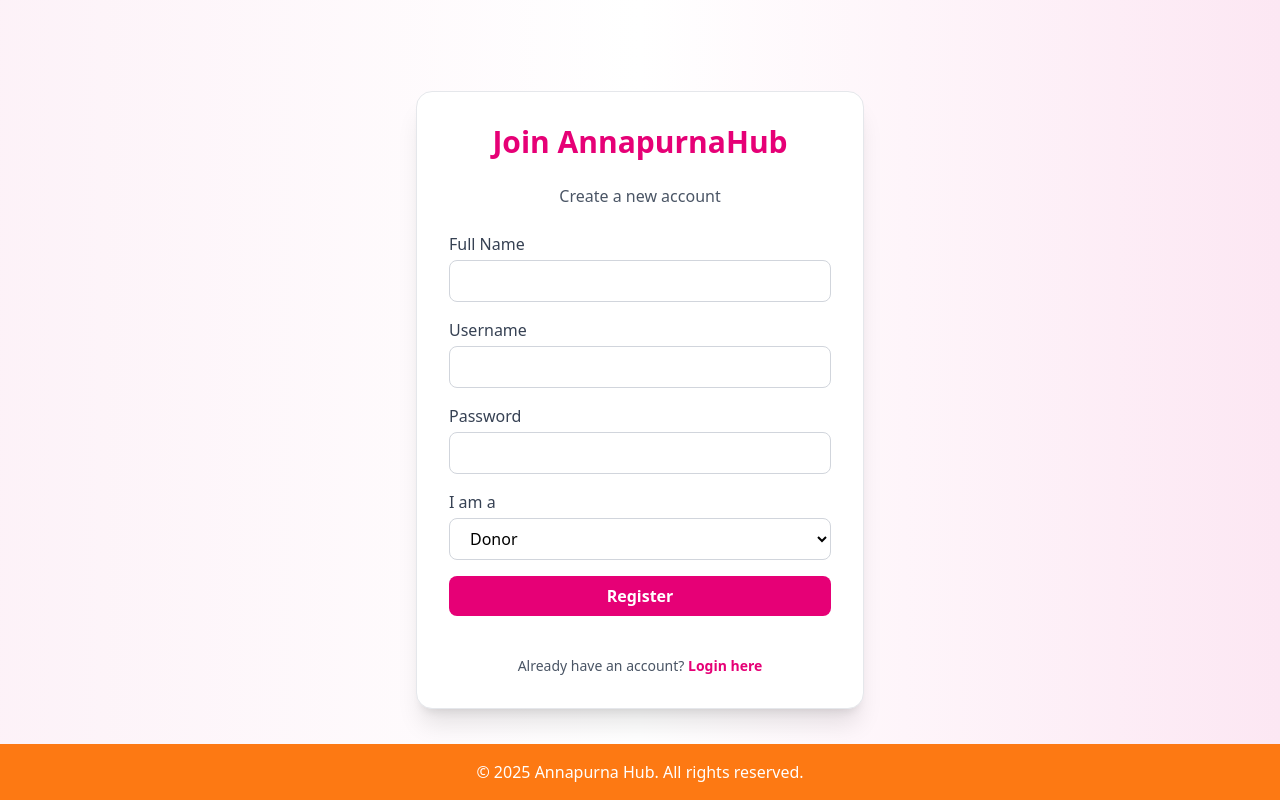
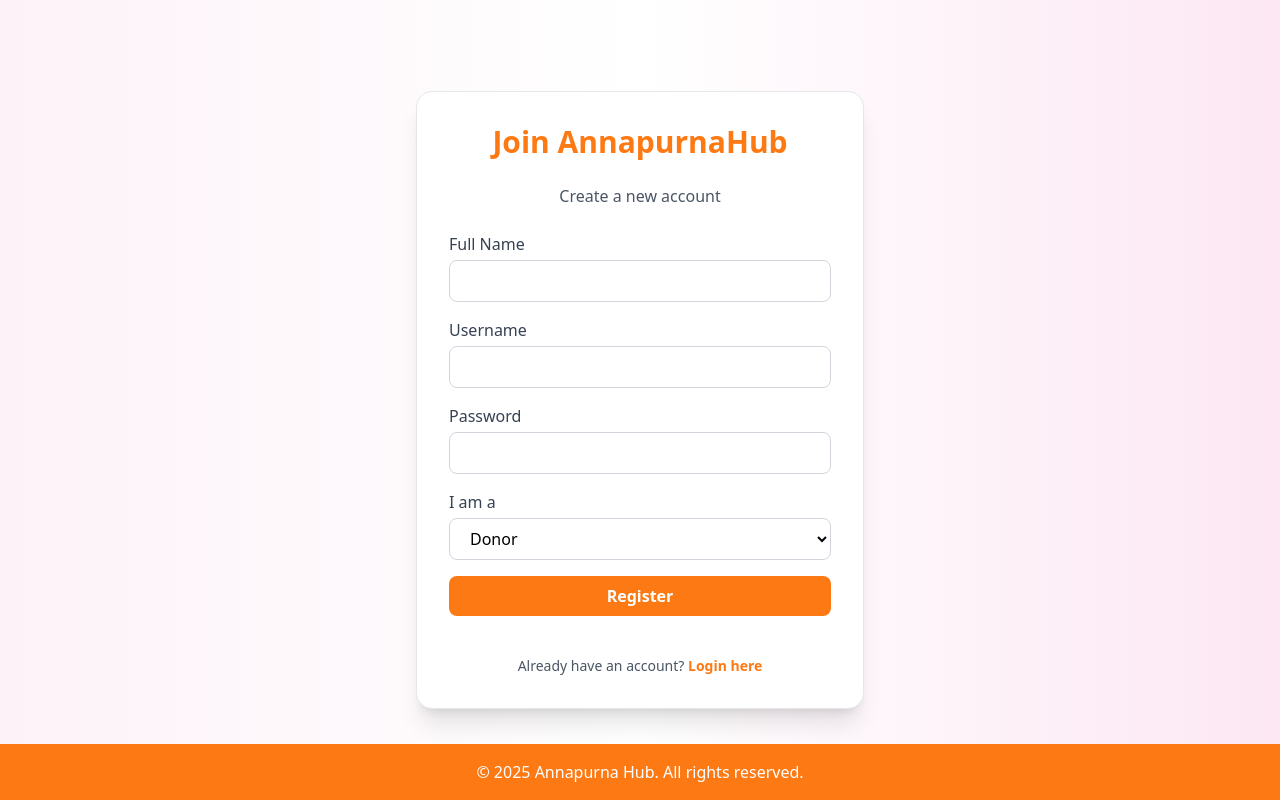
Before and after one commit to AmbikaDhakar/Annapurna, a Node server app: page /register in a window 1280 px wide. Run offline with Node 20, Linux system fonts and the light colour scheme; style sheets or scripts are compiled from the project's sources; some libraries are stand-ins or nearby versions.

Commit message:
register page updated

```diff
--- a/views/partials/footer.ejs
+++ b/views/partials/footer.ejs
@@ -1,4 +1,4 @@
-<footer class="bg-[#FD7913] text-white text-center py-4 fixed bottom-0 w-full">
+<footer class="bg-[#FD7913] text-white text-center py-4  fixed bottom-0 w-full">
     <p>&copy; 2025 Annapurna Hub. All rights reserved.</p>
 </footer>
 </body>
--- a/views/register.ejs
+++ b/views/register.ejs
@@ -3,44 +3,44 @@
     <body class="min-h-screen flex items-center justify-center bg-gradient-to-r from-pink-50 via-white to-pink-100">
 
         <div class="w-full max-w-md bg-white rounded-2xl shadow-xl p-8 space-y-6 border border-gray-200">
-            <h1 class="text-3xl font-bold text-center text-pink-600">Join AnnapurnaHub</h1>
+            <h1 class="text-3xl font-bold text-center text-[#FD7913]">Join AnnapurnaHub</h1>
             <h2 class="text-center text-gray-600">Create a new account</h2>
             <form action="/register" method="POST" class="space-y-4">
                 <div>
                     <label class="block text-gray-700 font-medium mb-1" for="name">Full Name</label>
                     <input type="text" name="name" id="name" required
-                        class="w-full px-4 py-2 border border-gray-300 rounded-lg focus:outline-none focus:ring-2 focus:ring-pink-300">
+                        class="w-full px-4 py-2 border border-gray-300 rounded-lg focus:outline-none focus:ring-2 focus:ring-gray-400">
                 </div>
                 <div>
                     <label class="block text-gray-700 font-medium mb-1" for="username">Username</label>
                     <input type="text" name="username" id="username" required
-                        class="w-full px-4 py-2 border border-gray-300 rounded-lg focus:outline-none focus:ring-2 focus:ring-pink-300">
+                        class="w-full px-4 py-2 border border-gray-300 rounded-lg focus:outline-none focus:ring-2 focus:ring-gray-400">
                 </div>
                 <div>
                     <label class="block text-gray-700 font-medium mb-1" for="password">Password</label>
                     <input type="password" name="password" id="password" required
-                        class="w-full px-4 py-2 border border-gray-300 rounded-lg focus:outline-none focus:ring-2 focus:ring-pink-300">
+                        class="w-full px-4 py-2 border border-gray-300 rounded-lg focus:outline-none focus:ring-2 focus:ring-gray-400">
                 </div>
 
                 <!-- Profile-based Registration Option -->
                 <div>
                     <label class="block text-gray-700 font-medium mb-1" for="role">I am a</label>
                     <select name="role" id="role" required
-                        class="w-full px-4 py-2 border border-gray-300 rounded-lg focus:outline-none focus:ring-2 focus:ring-pink-300">
+                        class="w-full px-4 py-2 border border-gray-300 rounded-lg focus:outline-none focus:ring-2 focus:ring-gray-400">
                         <option value="donor">Donor</option>
                         <option value="ngo">NGO</option>
                     </select>
                 </div>
 
                 <button type="submit"
-                    class="w-full bg-pink-600 hover:bg-pink-700 text-white font-semibold py-2 rounded-lg transition">
+                    class="w-full bg-[#FD7913] hover:bg-[#fd7813c0] text-white font-semibold py-2 rounded-lg transition">
                     Register
                 </button>
             </form>
             <!-- Login link -->
             <p class="text-center text-sm text-gray-600 pt-4">
                 Already have an account?
-                <a href="/login" class="text-pink-600 font-semibold hover:underline">Login here</a>
+                <a href="/login" class="text-[#FD7913] font-semibold hover:underline">Login here</a>
             </p>
         </div>
 
```
